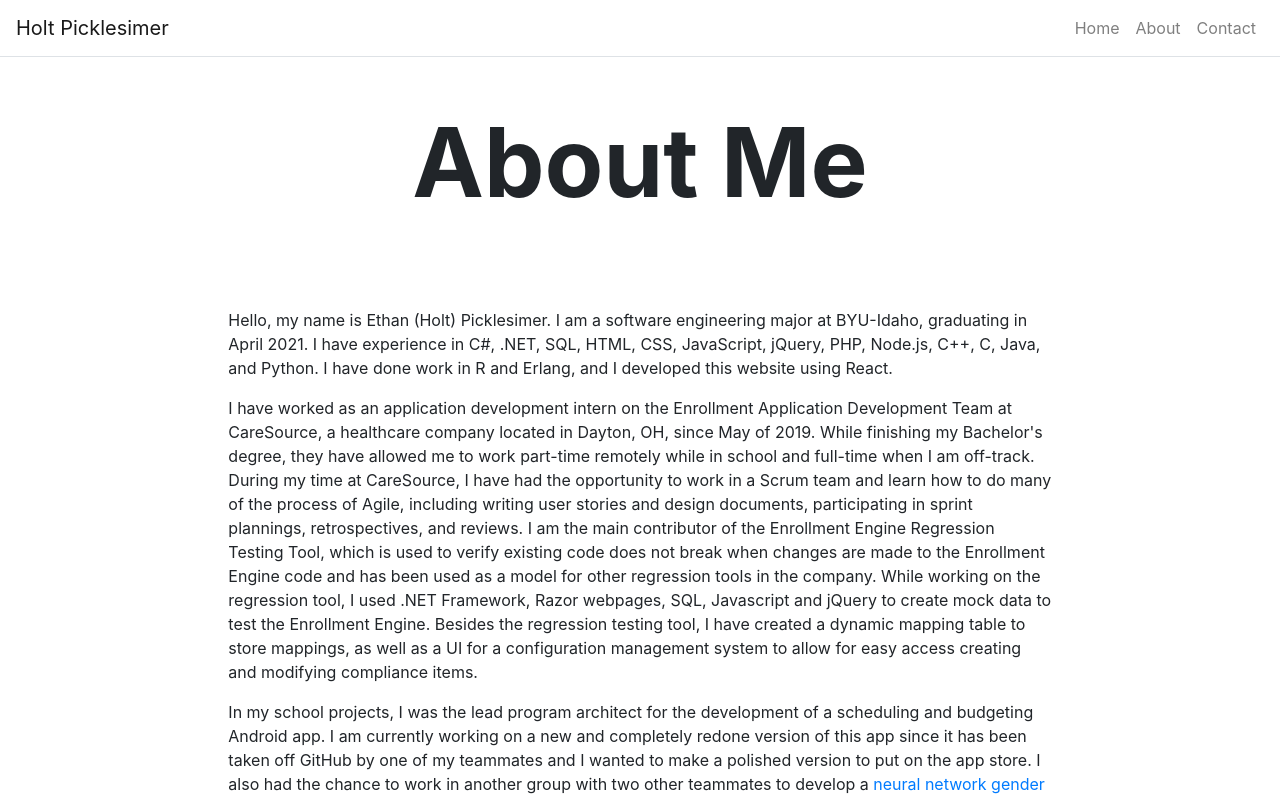
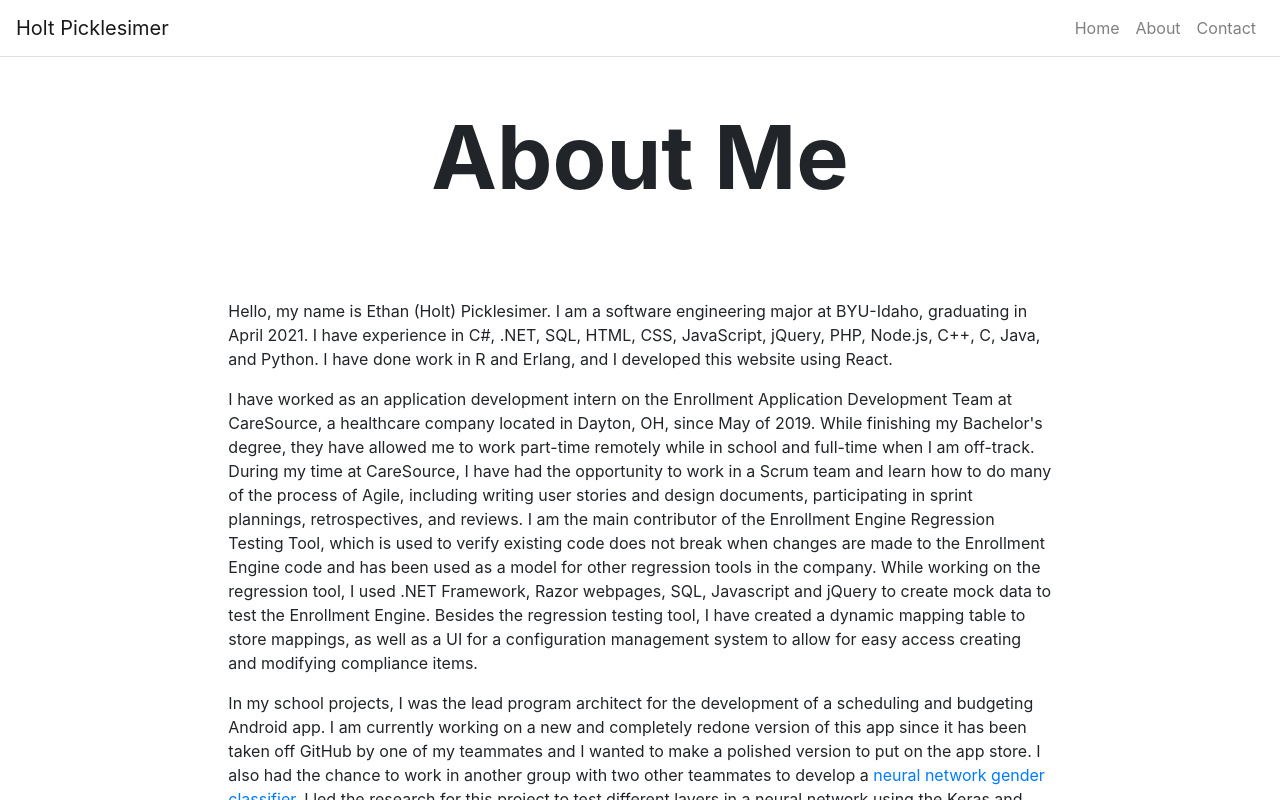
Before and after one commit to HoltPicklesimer/HoltPicklesimer.github.io, a React (Create React App) app: page /About in a window 1280 px wide. Shown: the top 800 px of the page. Built offline with nearby package versions, Linux system fonts and the light colour scheme.

Commit message:
Fix scaling issue

```diff
--- a/src/components/Hero.js
+++ b/src/components/Hero.js
@@ -12,10 +12,10 @@ function Hero(props) {
             <Container fluid={true}>
                 <Row className="justify-content-center py-5">
                     <Col md={1.5} sm={1.5}>
-                        { props.img && <Image src={props.img} fuid={true} roundedCircle={true} width={150} height={150} style={{padding:"10px"}} />}
+                        { props.img && <Image src={props.img} fluid={true} roundedCircle={true} width={150} height={150} style={{padding:"10px"}} />}
                     </Col>
                     <Col md={10.5} sm={10.5}>
-                        { props.title && <h1 className="display-1 font-weight-bolder">{props.title}</h1>}
+                        { props.title && <h1 className="display-2 font-weight-bolder">{props.title}</h1>}
                         { props.subTitle && <h3 className="display-4 font-weight-light">{props.subTitle}</h3>}
                         { props.text && <h3 className="lead font-weight-light">{props.text}</h3>}
                     </Col>
```
